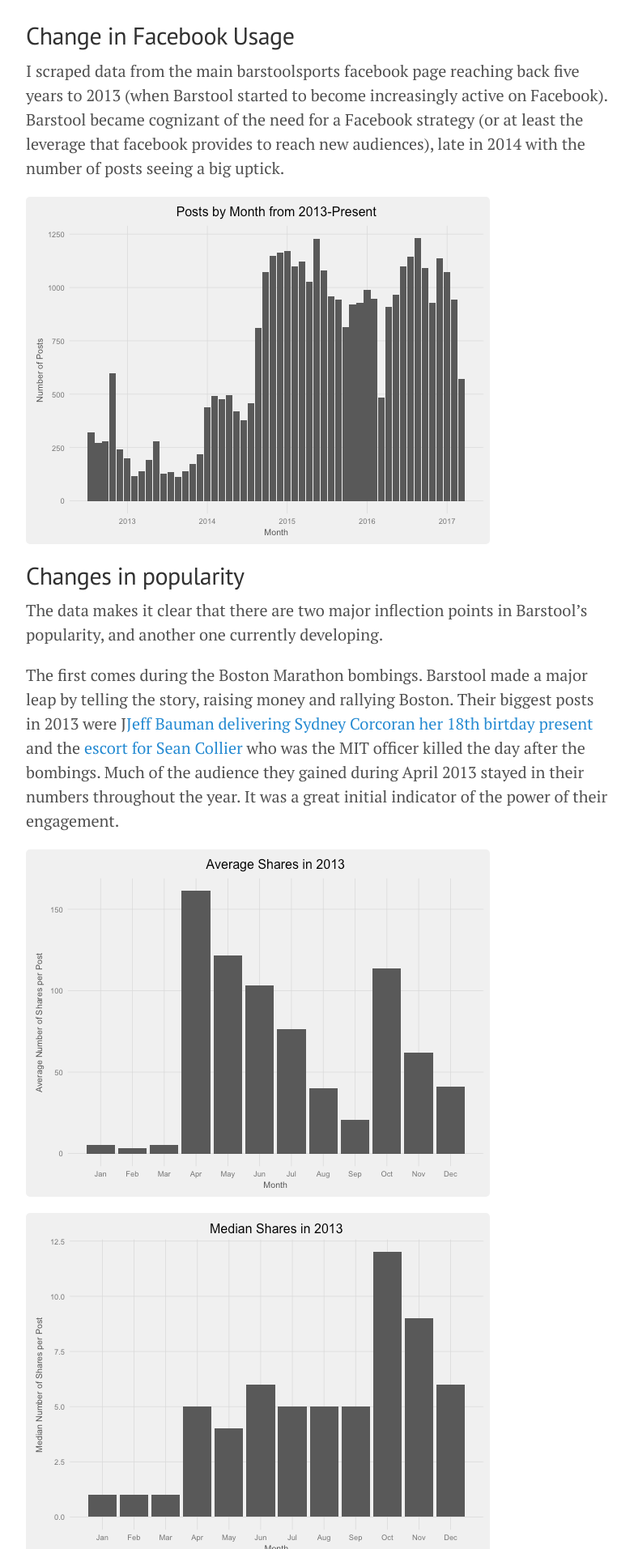
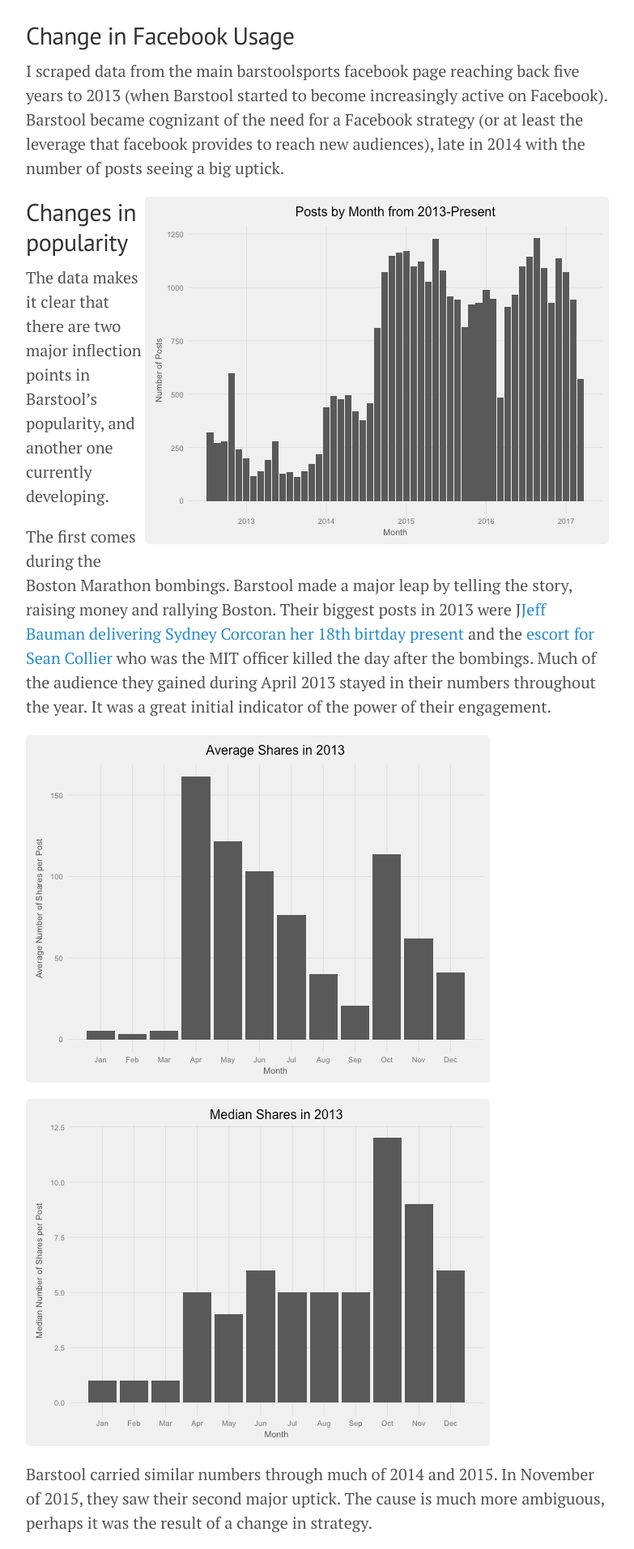
Before and after one commit to dbrait/dbrait-blog, a Jekyll site: the page built from _posts/2017-04-28-Barstool's-Journey-From-New-England-to-National-Brand.md, in a window 1280 px wide. Shown: the part 967-2880 px from the top of the page at 81% size, without its empty margins (248-1031 px from the left). Built offline with Jekyll 4.4.1, drawn with Linux system fonts in a browser that asks for light colours.

Commit message:
Update 2017-04-28-Barstool's-Journey-From-New-England-to-National-Brand.md

```diff
--- a/_posts/2017-04-28-Barstool's-Journey-From-New-England-to-National-Brand.md
+++ b/_posts/2017-04-28-Barstool's-Journey-From-New-England-to-National-Brand.md
@@ -17,7 +17,7 @@
 
 I scraped data from the main barstoolsports facebook page reaching back five years to 2013 (when Barstool started to become increasingly active on Facebook).  Barstool became cognizant of the need for a Facebook strategy (or at least the leverage that facebook provides to reach new audiences), late in 2014 with the number of posts seeing a big uptick.
 
-<img style= "float:center;" src="{{dbrait.github.io}}/img/2013-present.png">
+<img style= "float:right;" src="{{dbrait.github.io}}/img/2013-present.png">
 
 ## Changes in popularity
 
```
